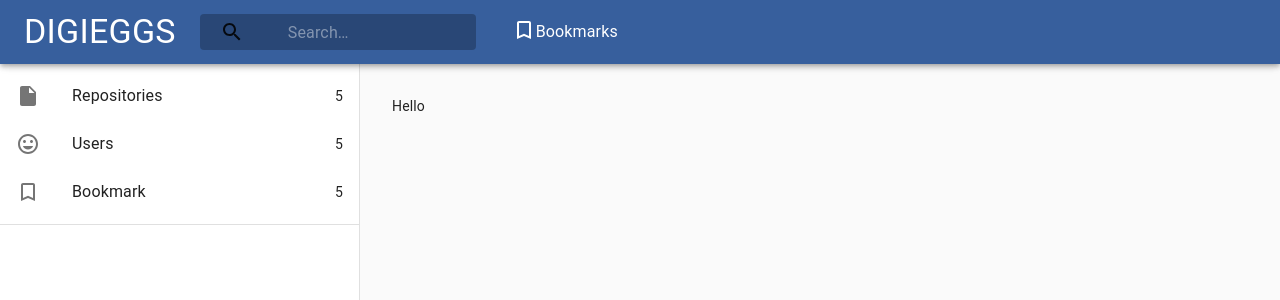
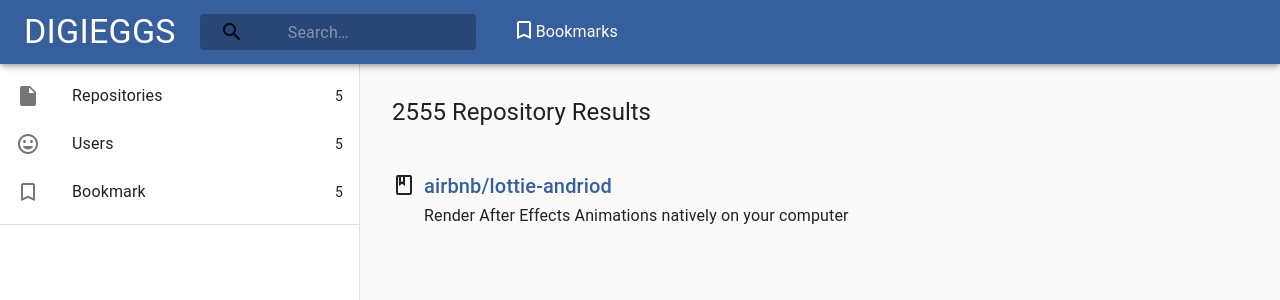
Before and after one commit to halitbatur/digieggs-github-search, a React (Create React App) app: page /search in a window 1280 px wide. Shown: the top 300 px of the page. Built offline with nearby package versions, Linux system fonts and the light colour scheme.

Commit message:
create mock repo result

```diff
--- a/src/components/searchResultsContent/SearchResultsContent.tsx
+++ b/src/components/searchResultsContent/SearchResultsContent.tsx
@@ -1,7 +1,52 @@
 import React from "react";
+import { Divider, Typography } from "@material-ui/core";
+import { createStyles, Theme, makeStyles } from "@material-ui/core/styles";
+import BookOutlinedIcon from "@material-ui/icons/BookOutlined";
+
+const useStyles = makeStyles((theme: Theme) =>
+  createStyles({
+    header: {
+      marginBottom: "42px",
+    },
+    repoDiv: {
+      display: "flex",
+      columnGap: "8px",
+      alignItems: "center",
+    },
+    icon: {
+      alignSelf: "flex-start",
+      marginTop: "3px",
+    },
+    repoName: {
+      color: "#375f9d",
+      lineHeight: "32px",
+    },
+  })
+);
 
 const SearchResultsContent = () => {
-  return <div>Hello</div>;
+  const classes = useStyles();
+  return (
+    <div>
+      <Typography variant="h5" className={classes.header}>
+        {2555} Repository Results
+      </Typography>
+      <div>
+        <div className={classes.repoDiv}>
+          <BookOutlinedIcon className={classes.icon} />
+          <div>
+            <Typography variant="h6" className={classes.repoName}>
+              airbnb/lottie-andriod
+            </Typography>
+            <Typography variant="subtitle1">
+              Render After Effects Animations natively on your computer
+            </Typography>
+          </div>
+          <Divider />
+        </div>
+      </div>
+    </div>
+  );
 };
 
 export default SearchResultsContent;
```
